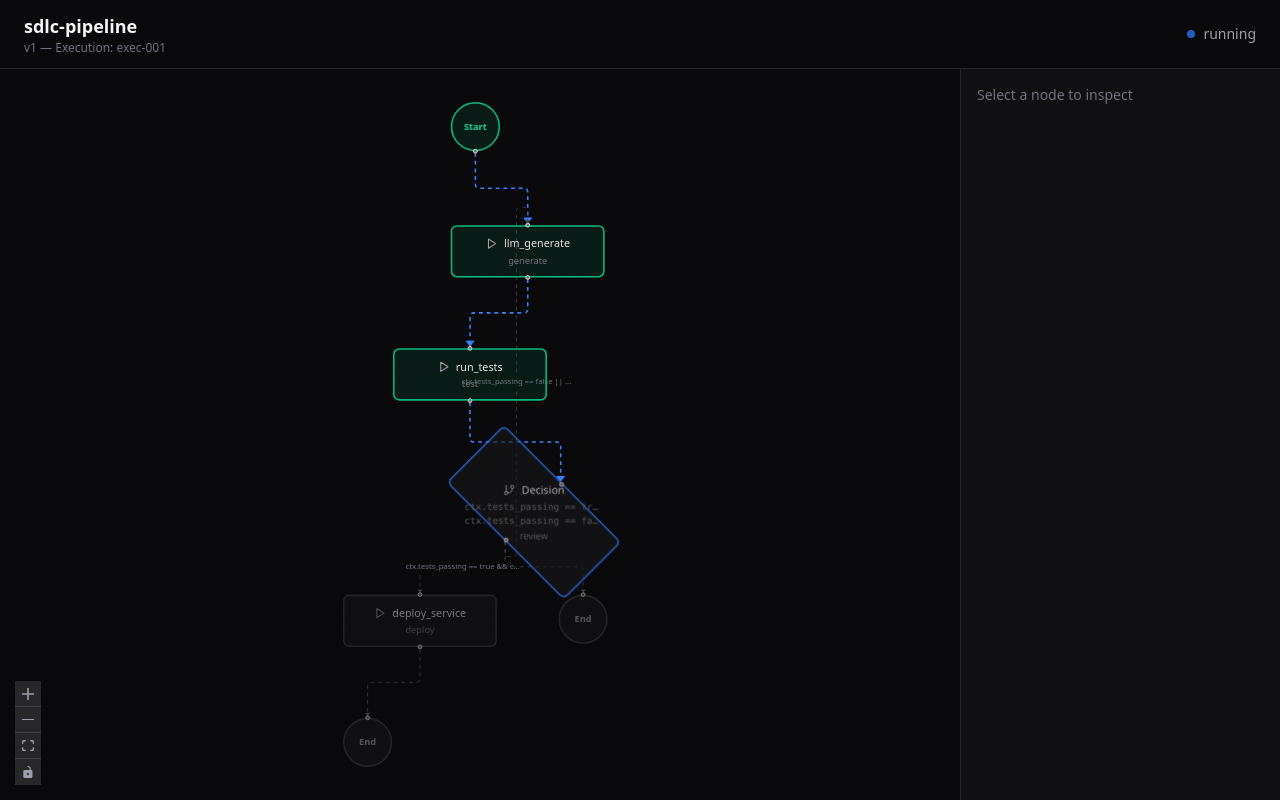
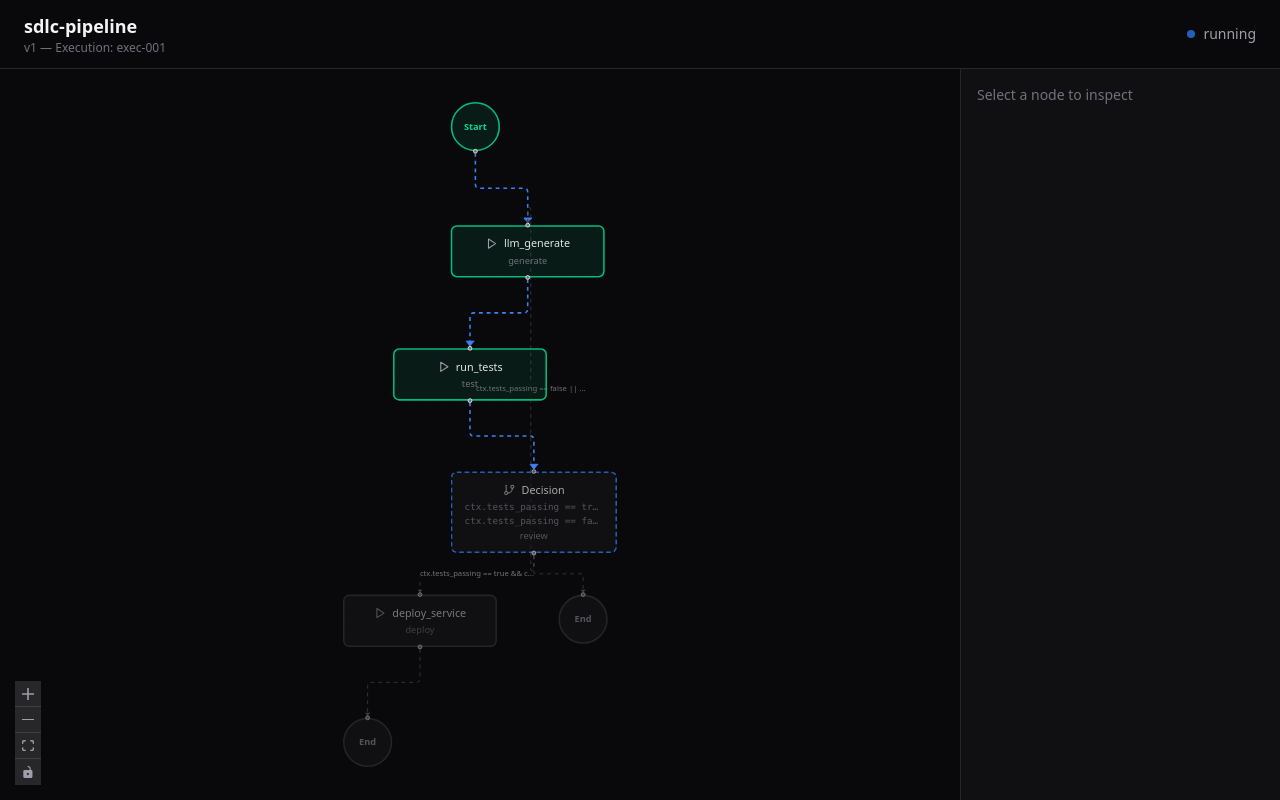
Before and after one commit to adamgilman/fishplate, a React (Vite) app in the folder apps/admin-ui/: page / in a window 1280 px wide. Built offline with nearby package versions, Linux system fonts and the light colour scheme.

Commit message:
fix(admin-ui): remove CSS rotation from decision node to fix React Flow handles

```diff
--- a/apps/admin-ui/src/components/workflow-graph/nodes/base-node.tsx
+++ b/apps/admin-ui/src/components/workflow-graph/nodes/base-node.tsx
@@ -21,7 +21,7 @@ export function BaseNode({ data, children, className, shape = 'rounded' }: BaseN
   const status = data.executionState.status;
   const shapeClass = {
     rounded: 'rounded-lg',
-    diamond: 'rounded-lg rotate-45',
+    diamond: 'rounded-lg',
     circle: 'rounded-full',
   }[shape];
 
--- a/apps/admin-ui/src/components/workflow-graph/nodes/decision-node.tsx
+++ b/apps/admin-ui/src/components/workflow-graph/nodes/decision-node.tsx
@@ -9,8 +9,7 @@ export function DecisionNode({ data }: NodeProps<Node<WorkflowNodeData>>) {
     .map(e => e.when!);
 
   return (
-    <BaseNode data={data} shape="diamond" className="bg-zinc-900/80">
-      <div className="-rotate-45">
+    <BaseNode data={data} shape="diamond" className="bg-zinc-900/80 border-dashed">
       <div className="flex items-center gap-2 justify-center">
         <GitBranch className="w-4 h-4 text-zinc-400" />
         <span className="text-sm font-medium text-zinc-200">Decision</span>
@@ -23,7 +22,6 @@ export function DecisionNode({ data }: NodeProps<Node<WorkflowNodeData>>) {
         </div>
       )}
       <div className="text-xs text-zinc-500 mt-1">{data.definition.id}</div>
-      </div>
     </BaseNode>
   );
 }
```
Lines whose indentation alone changed are shown as unchanged.
